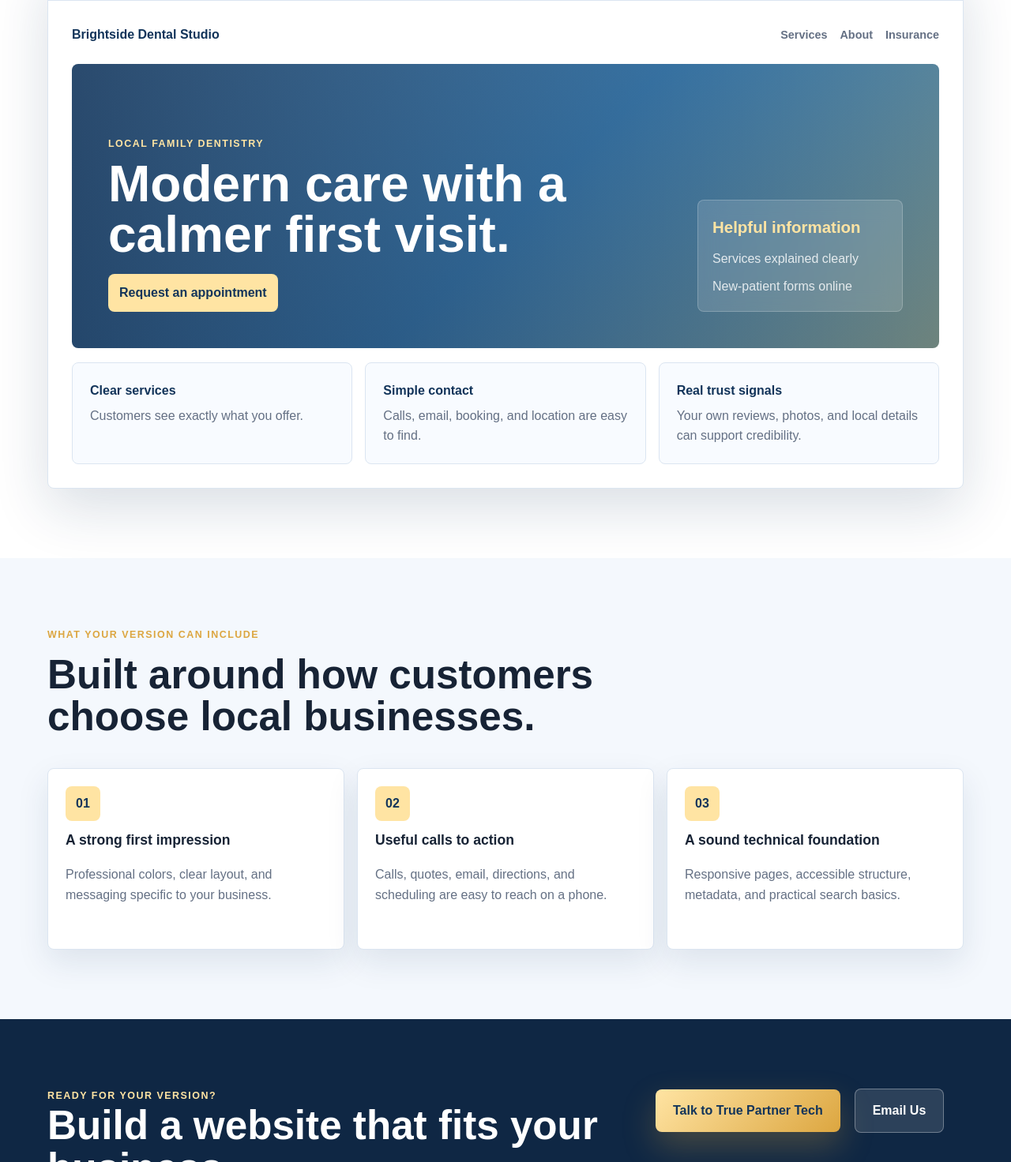
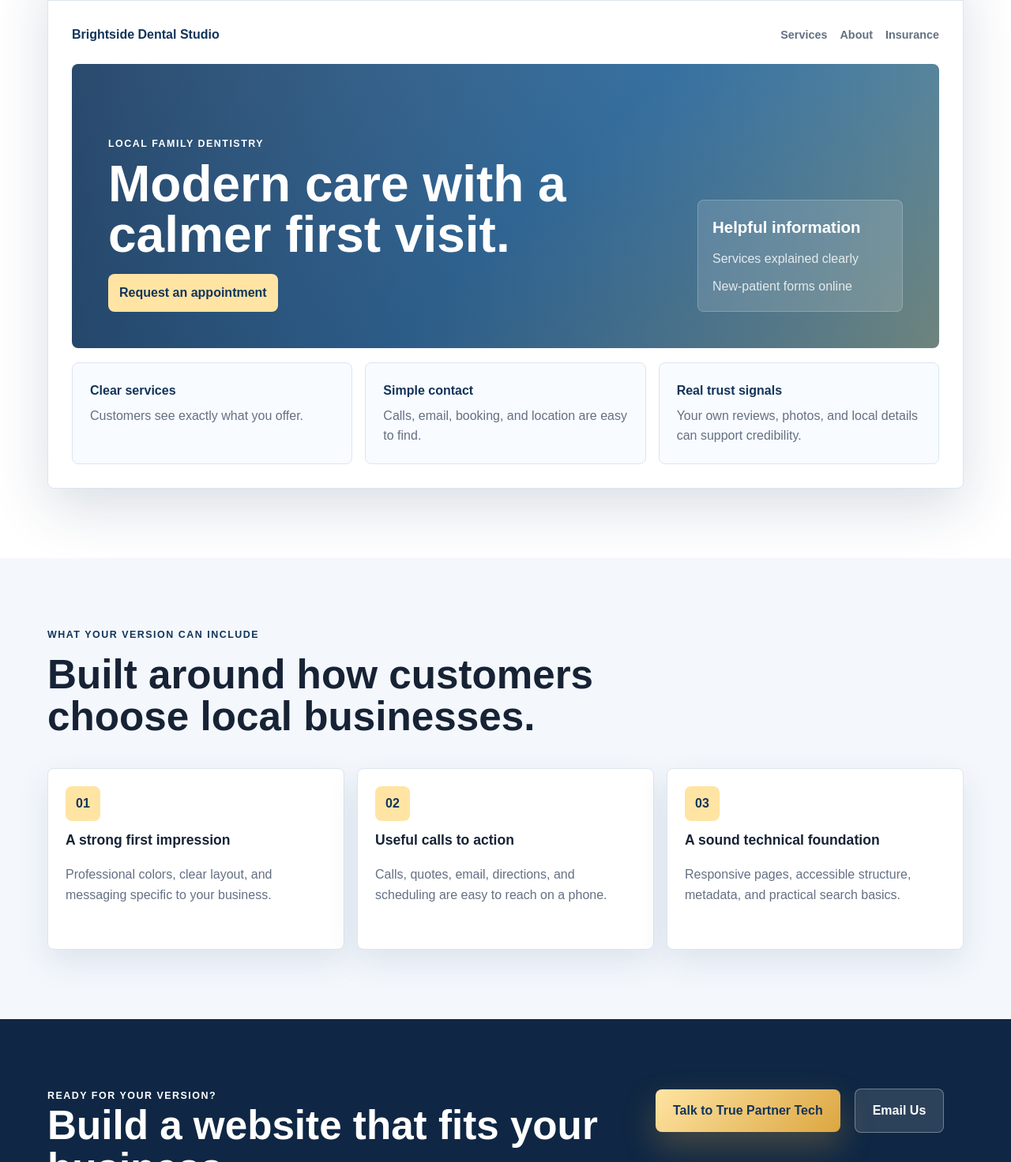
Before and after one commit to scottthatch/SE-Marketing-Website, a website: page preview.html in a window 1280 px wide. Shown: the part 1328-2800 px from the top of the page at 79% size. Drawn offline with Linux system fonts and the light colour scheme.

Commit message:
Improve text contrast and readability

```diff
--- a/css/styles.css
+++ b/css/styles.css
@@ -197,18 +197,21 @@ h3 {
 }
 
 .eyebrow {
-    color: var(--gold-light);
+    color: var(--navy);
     font-size: 0.78rem;
     font-weight: 800;
     letter-spacing: 0.12em;
     text-transform: uppercase;
 }
 
-.section-heading .eyebrow,
-.services .eyebrow,
-.qr-section .eyebrow,
-.contact .eyebrow {
-    color: var(--gold);
+.hero .eyebrow,
+.pricing-hero .eyebrow,
+.offer .eyebrow,
+.contact .eyebrow,
+.not-found-page .eyebrow,
+.preview-hero .eyebrow,
+.preview-cta .eyebrow {
+    color: var(--white);
 }
 
 .hero-copy {
@@ -453,7 +456,7 @@ h3 {
 }
 
 .mock-hero p {
-    color: var(--gold-light);
+    color: var(--white);
     font-size: 0.82rem;
     font-weight: 900;
     text-transform: uppercase;
@@ -1142,7 +1145,7 @@ address a:focus-visible {
 }
 
 .sample-desktop-hero p {
-    color: var(--gold-light);
+    color: var(--white);
     font-size: 0.78rem;
     font-weight: 900;
     letter-spacing: 0.12em;
@@ -1177,7 +1180,7 @@ address a:focus-visible {
 }
 
 .sample-desktop-hero aside strong {
-    color: var(--gold-light);
+    color: var(--white);
     font-size: 1.28rem;
 }
 
```
Also changed, not shown: tests/brand.test.js (+24 -0 lines).
